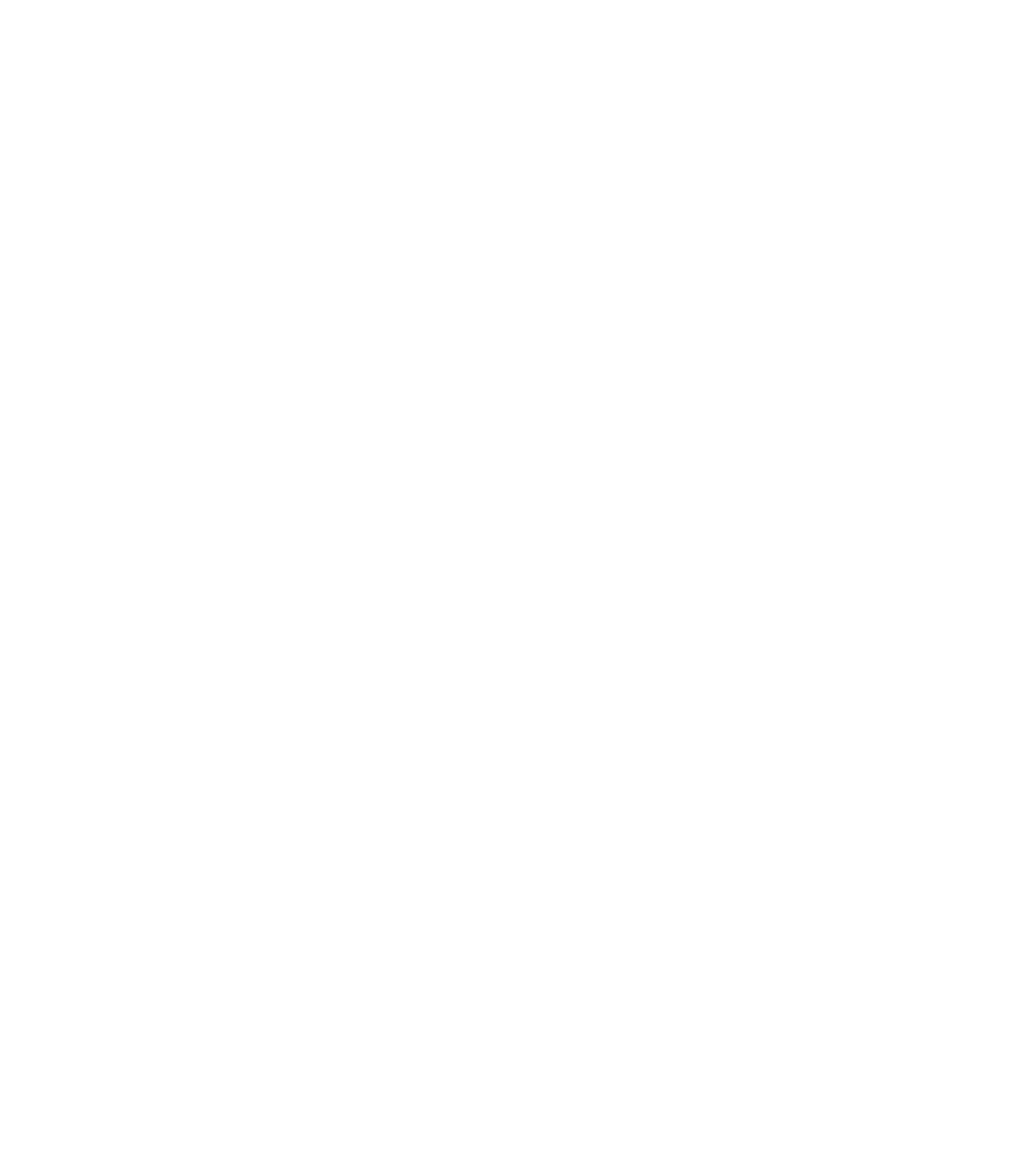
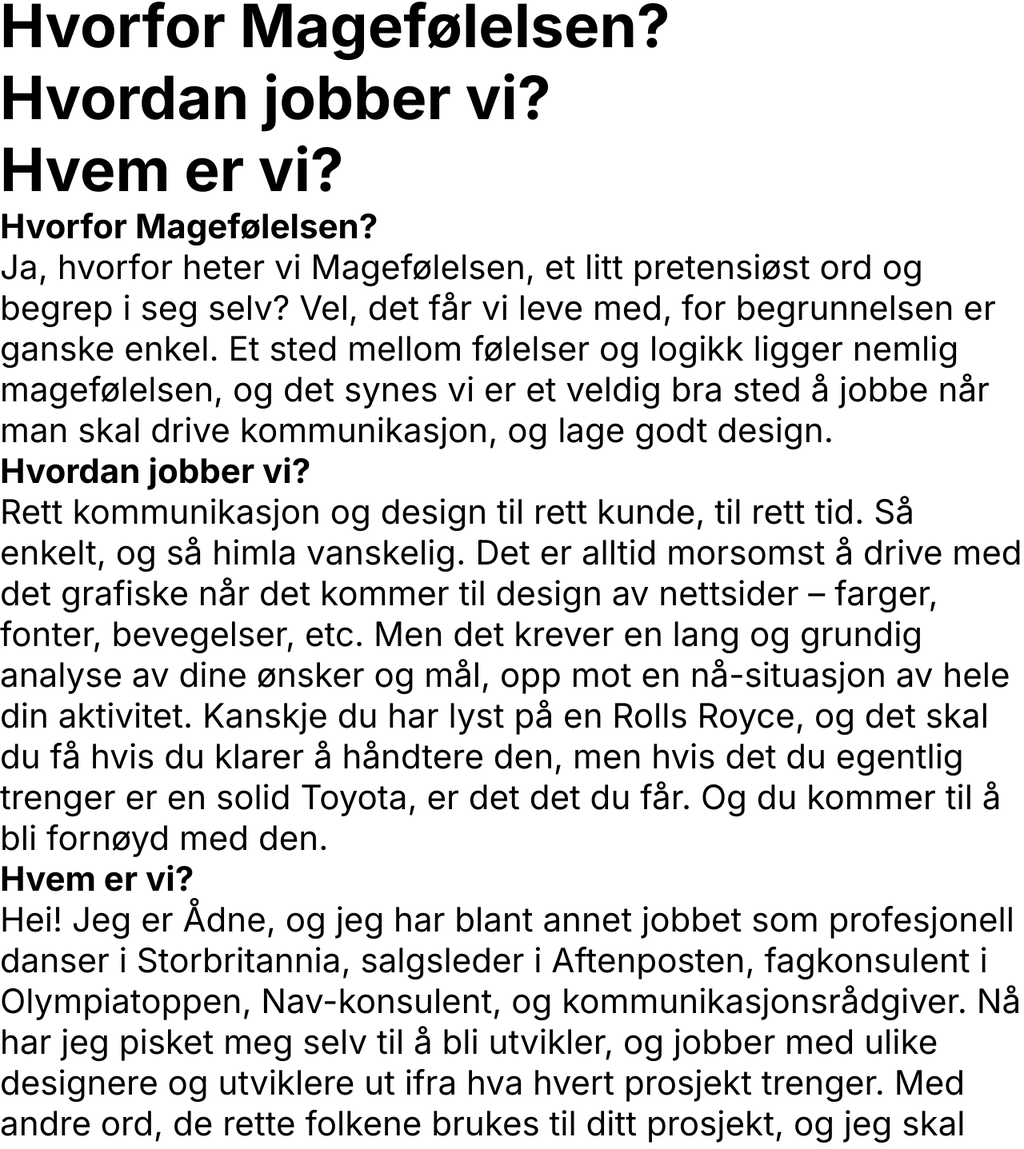
Before and after one commit to AMarlonG/magefolelsen, a Next.js app: page /om-magefolelsen in a window 1280 px wide. Shown: the part 174-1611 px from the top of the page at 80% size. Before the commit the page ends 800 px from the top, so only its background shows below. Built offline with nearby package versions, Linux system fonts and the light colour scheme.

Commit message:
Added content to about page

```diff
--- a/app/om-magefolelsen/page.tsx
+++ b/app/om-magefolelsen/page.tsx
@@ -1,7 +1,48 @@
 export default function AboutPage() {
   return (
     <>
-      <h1>Hi!</h1>
+      <h1>Om Magefølelsen</h1>
+      <h2>Hvorfor Magefølelsen?</h2>
+      <h2>Hvordan jobber vi?</h2>
+      <h2>Hvem er vi?</h2>
+      <article>
+        <section>
+          <h3>Hvorfor Magefølelsen?</h3>
+          <p>
+            Ja, hvorfor heter vi Magefølelsen, et litt pretensiøst ord og begrep
+            i seg selv? Vel, det får vi leve med, for begrunnelsen er ganske
+            enkel. Et sted mellom følelser og logikk ligger nemlig magefølelsen,
+            og det synes vi er et veldig bra sted å jobbe når man skal drive
+            kommunikasjon, og lage godt design.
+          </p>
+        </section>
+        <section>
+          <h3>Hvordan jobber vi?</h3>
+          <p>
+            Rett kommunikasjon og design til rett kunde, til rett tid. Så
+            enkelt, og så himla vanskelig. Det er alltid morsomst å drive med
+            det grafiske når det kommer til design av nettsider – farger,
+            fonter, bevegelser, etc. Men det krever en lang og grundig analyse
+            av dine ønsker og mål, opp mot en nå-situasjon av hele din
+            aktivitet. Kanskje du har lyst på en Rolls Royce, og det skal du få
+            hvis du klarer å håndtere den, men hvis det du egentlig trenger er
+            en solid Toyota, er det det du får. Og du kommer til å bli fornøyd
+            med den.
+          </p>
+        </section>
+        <section>
+          <h3>Hvem er vi?</h3>
+          <p>
+            Hei! Jeg er Ådne, og jeg har blant annet jobbet som profesjonell
+            danser i Storbritannia, salgsleder i Aftenposten, fagkonsulent i
+            Olympiatoppen, Nav-konsulent, og kommunikasjonsrådgiver. Nå har jeg
+            pisket meg selv til å bli utvikler, og jobber med ulike designere og
+            utviklere ut ifra hva hvert prosjekt trenger. Med andre ord, de
+            rette folkene brukes til ditt prosjekt, og jeg skal styre skuta i
+            havn. Vi snakkes!
+          </p>
+        </section>
+      </article>
     </>
   );
 }
```
